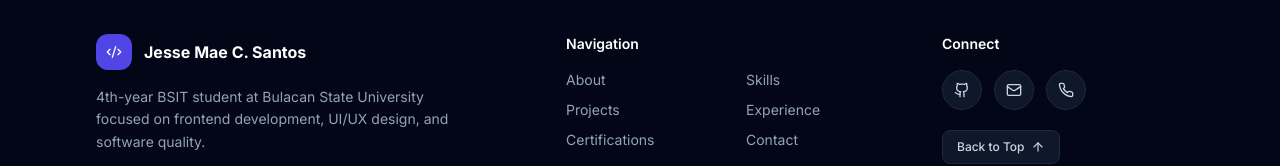
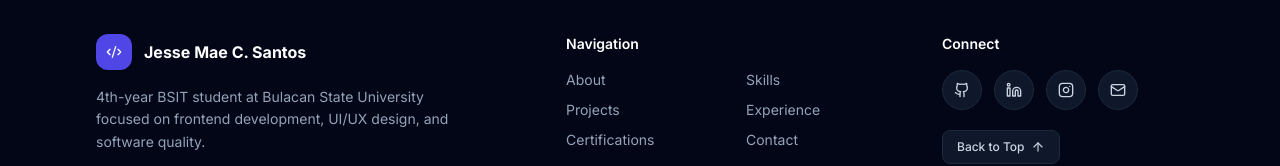
Before and after one commit to inkedjesse/jesse-portfolio, a React (Vite) app: page / in a window 1280 px wide. Shown: the part 5567-5733 px from the top of the page. Built offline with nearby package versions, Linux system fonts and the light colour scheme.

Commit message:
Add LinkedIn and Instagram links to footer

```diff
--- a/src/components/Footer.tsx
+++ b/src/components/Footer.tsx
@@ -1,5 +1,5 @@
 import React from 'react';
-import { ArrowUp, Code2, Github, Mail, Phone, MapPin } from 'lucide-react';
+import { ArrowUp, Code2, Github, Linkedin, Instagram, Mail, MapPin } from 'lucide-react';
 import { PERSONAL_INFO } from '../data/portfolioData';
 
 export const Footer: React.FC = () => {
@@ -79,20 +79,32 @@ export const Footer: React.FC = () => {
                 <Github className="w-4 h-4" />
               </a>
               <a
+                href={PERSONAL_INFO.links.linkedin}
+                target="_blank"
+                rel="noopener noreferrer"
+                aria-label="LinkedIn"
+                title="LinkedIn"
+                className="w-10 h-10 rounded-full border border-slate-200 dark:border-slate-800 bg-slate-50 dark:bg-slate-900 text-slate-600 dark:text-slate-300 hover:border-brand-500/60 hover:text-brand-600 dark:hover:text-brand-400 flex items-center justify-center transition-colors"
+              >
+                <Linkedin className="w-4 h-4" />
+              </a>
+              <a
+                href={PERSONAL_INFO.links.instagram}
+                target="_blank"
+                rel="noopener noreferrer"
+                aria-label="Instagram"
+                title="Instagram"
+                className="w-10 h-10 rounded-full border border-slate-200 dark:border-slate-800 bg-slate-50 dark:bg-slate-900 text-slate-600 dark:text-slate-300 hover:border-brand-500/60 hover:text-brand-600 dark:hover:text-brand-400 flex items-center justify-center transition-colors"
+              >
+                <Instagram className="w-4 h-4" />
+              </a>
+              <a
                 href={PERSONAL_INFO.links.email}
                 aria-label="Email"
                 title={PERSONAL_INFO.email}
                 className="w-10 h-10 rounded-full border border-slate-200 dark:border-slate-800 bg-slate-50 dark:bg-slate-900 text-slate-600 dark:text-slate-300 hover:border-brand-500/60 hover:text-brand-600 dark:hover:text-brand-400 flex items-center justify-center transition-colors"
               >
                 <Mail className="w-4 h-4" />
-              </a>
-              <a
-                href={`tel:${PERSONAL_INFO.phone.replace(/[^0-9+]/g, '')}`}
-                aria-label="Phone"
-                title={PERSONAL_INFO.phone}
-                className="w-10 h-10 rounded-full border border-slate-200 dark:border-slate-800 bg-slate-50 dark:bg-slate-900 text-slate-600 dark:text-slate-300 hover:border-brand-500/60 hover:text-brand-600 dark:hover:text-brand-400 flex items-center justify-center transition-colors"
-              >
-                <Phone className="w-4 h-4" />
               </a>
             </div>
 
--- a/src/data/portfolioData.ts
+++ b/src/data/portfolioData.ts
@@ -61,7 +61,8 @@ export const PERSONAL_INFO = {
   status: "Actively seeking an IT / Frontend Internship",
   links: {
     github: "https://github.com/inkedjesse",
-    linkedin: "https://linkedin.com",
+    linkedin: "https://www.linkedin.com/in/inkedjesse/",
+    instagram: "https://www.instagram.com/solavenoir/",
     email: "mailto:sntsjessemae@gmail.com",
   }
 };
```
